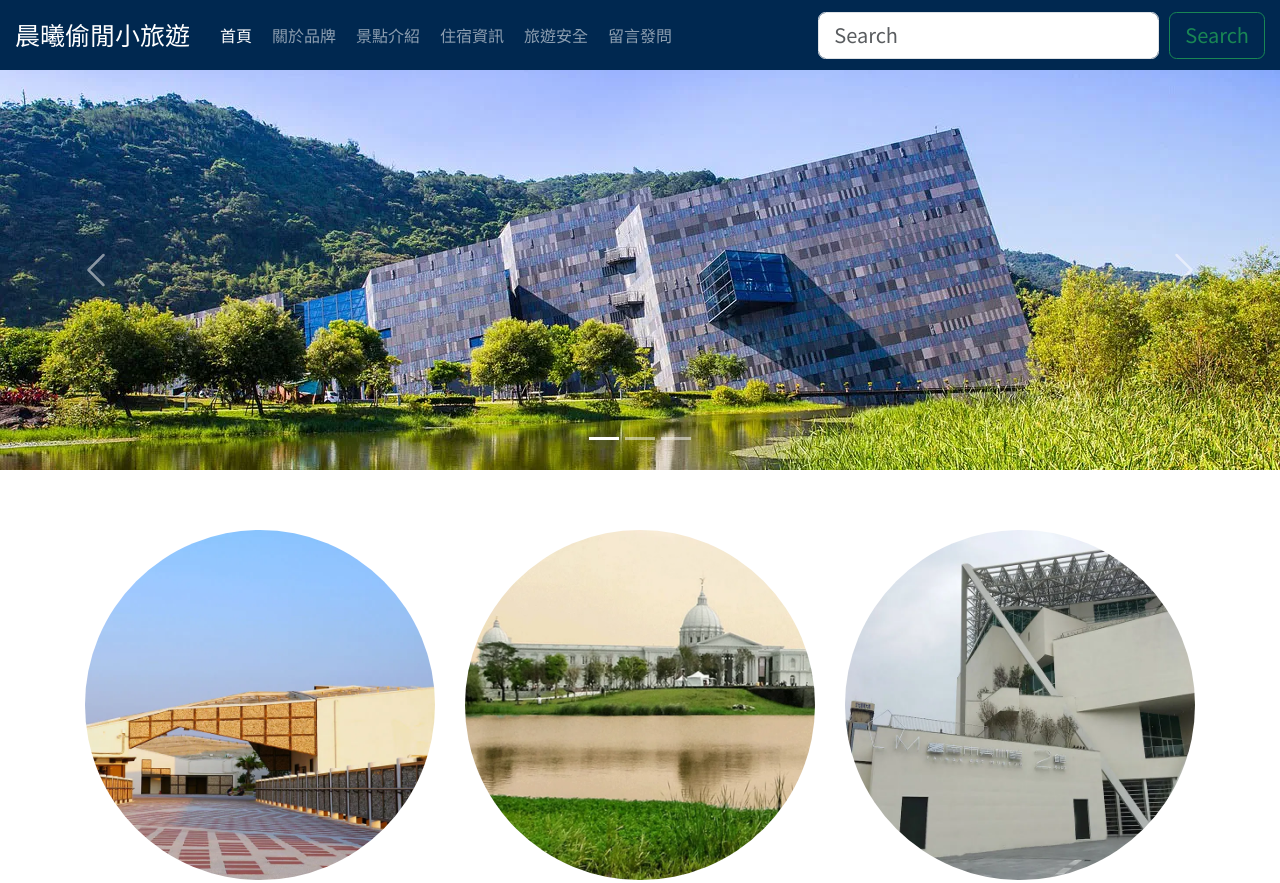
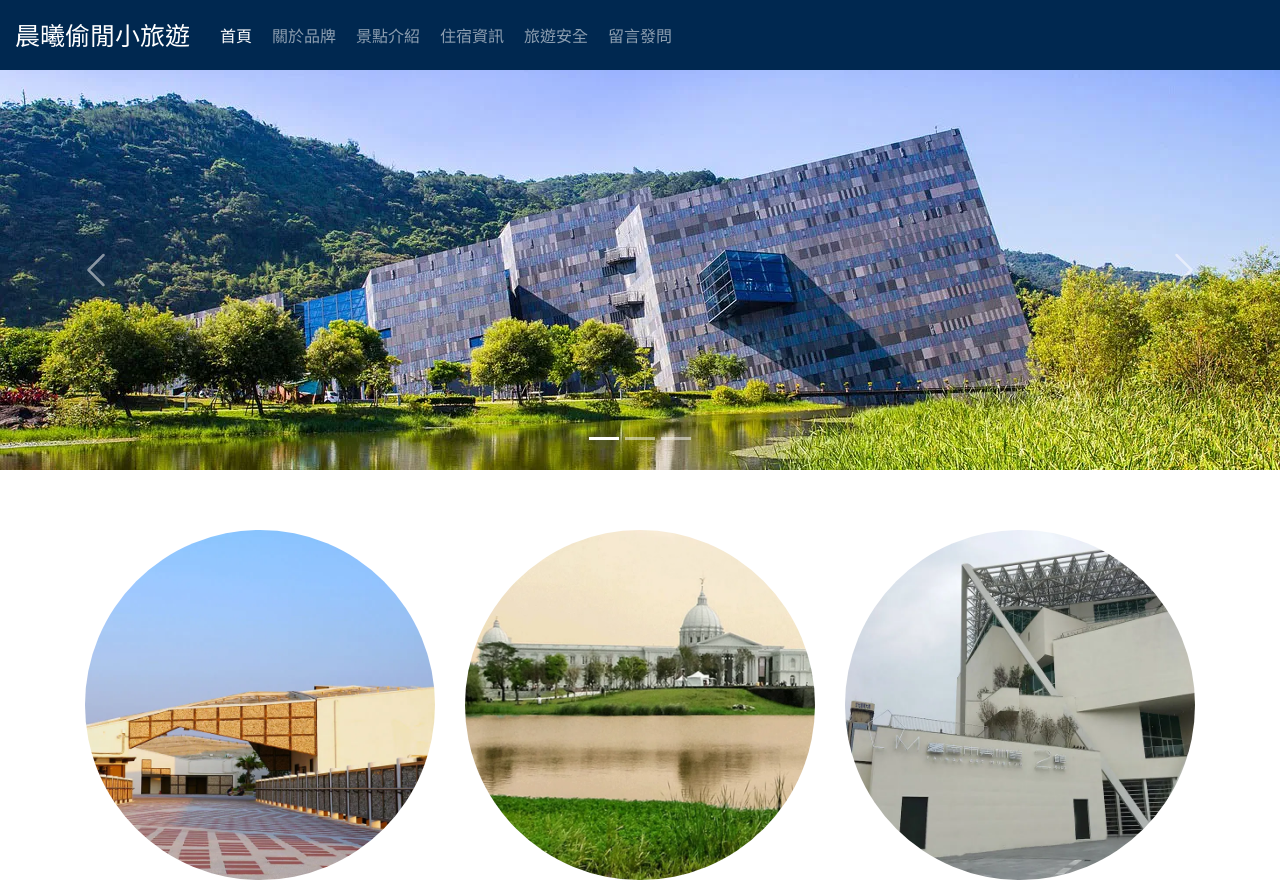
Before and after one commit to sydnemay/travel_tainan, a plain HTML site: page index.html in a window 1280 px wide. Shown: the top 883 px of the page. Drawn offline with nearby package versions, Linux system fonts and the light colour scheme.

Commit message:
Add files via upload

```diff
--- a/index.html
+++ b/index.html
@@ -56,10 +56,9 @@
                   <a class="nav-link" href="https://toolkit.url.com.tw/bbs/index.php?email=bbs@trial-154983.url.tw" target="_blank">留言發問</a>
                 </li>
               </ul>
-              <form class="d-flex" role="search">
-                <input class="form-control me-2" type="search" placeholder="Search" aria-label="Search">
-                <button class="btn btn-outline-success" type="submit">Search</button>
-              </form>
+              <script async src="https://cse.google.com/cse.js?cx=27158312094414bf0">
+              </script>
+              <div class="gcse-search"></div>
             </div>
           </div>
       </nav>
```
